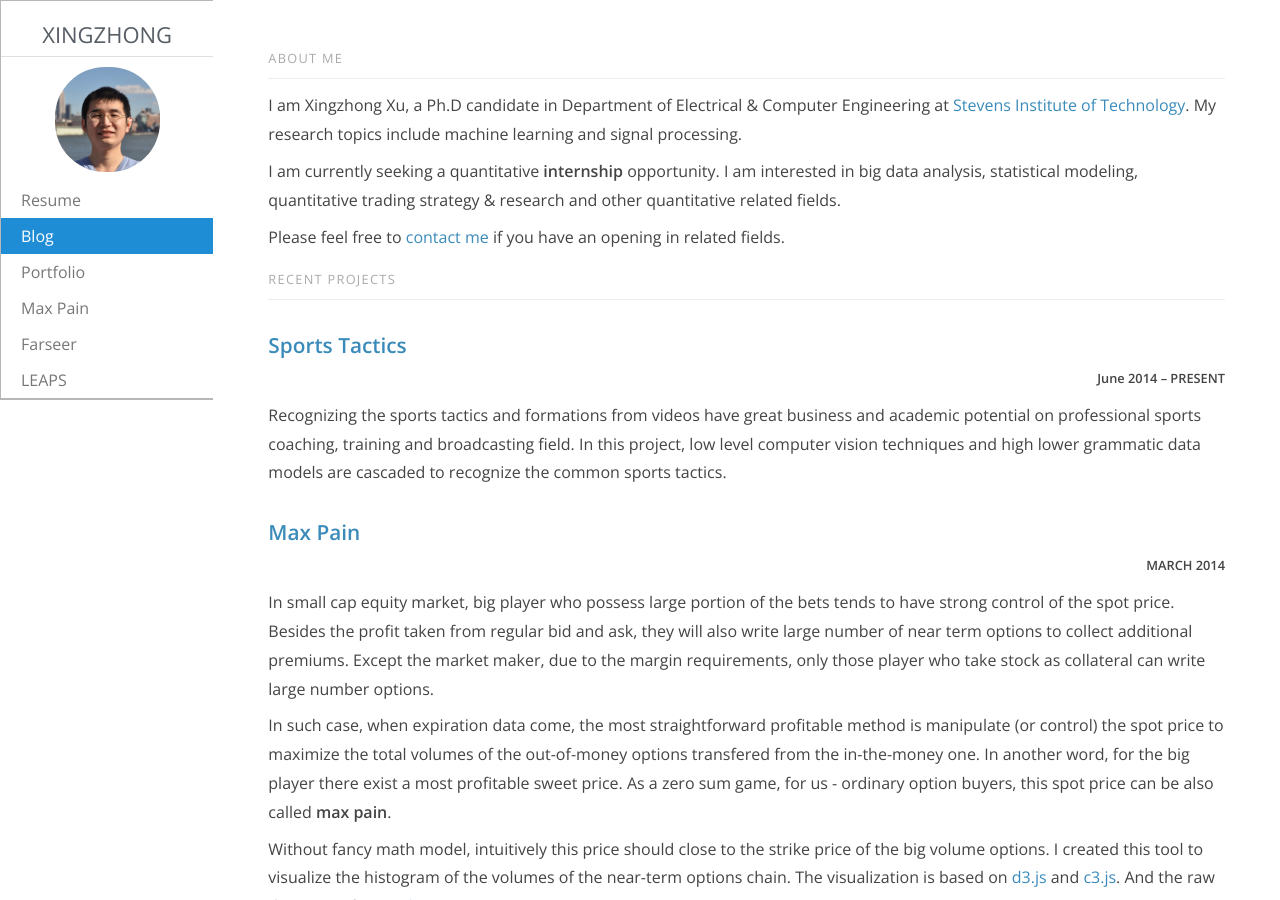
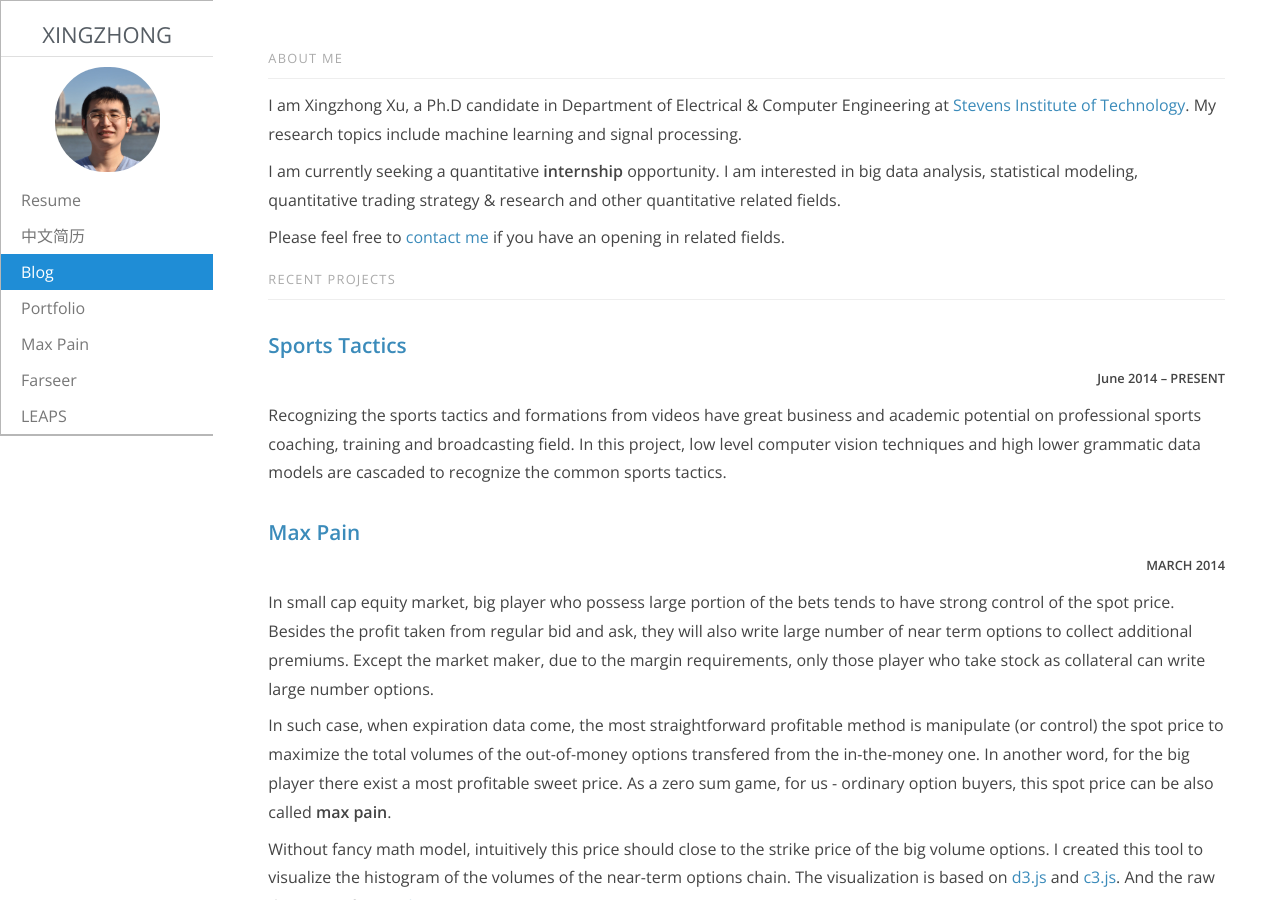
Before and after one commit to xingzhong/com.sirxu, a Jekyll site: the page built from index.markdown, in a window 1280 px wide and 900 px high. Built offline with Jekyll 4.4.1, drawn with Linux system fonts in a browser that asks for light colours; nearby versions of some CDN libraries; Markdown is read by kramdown in place of the engine named in the settings.

Commit message:
add cn resume

```diff
--- a/_layouts/index.html
+++ b/_layouts/index.html
@@ -23,6 +23,7 @@
     					<img class="avatar" alt="Xingzhong&#x27;s avatar" height="105" width="105" src="/assets/profile.jpg">
 	    				<ul>
 					        <li id="resume"><a href="/resume.html">Resume</a></li>
+                  <li id="resumeCN"><a href="/assets/resumeCN.pdf">中文简历</a></li>
 					        <li id="blog"><a href="/blog.html">Blog</a></li>
                   <li id="port"><a href="/portfolio.html">Portfolio</a></li>
                   <li id="cp"><a href="/cp.html">Max Pain</a></li>
```
Also changed, not shown: 1 other file.
